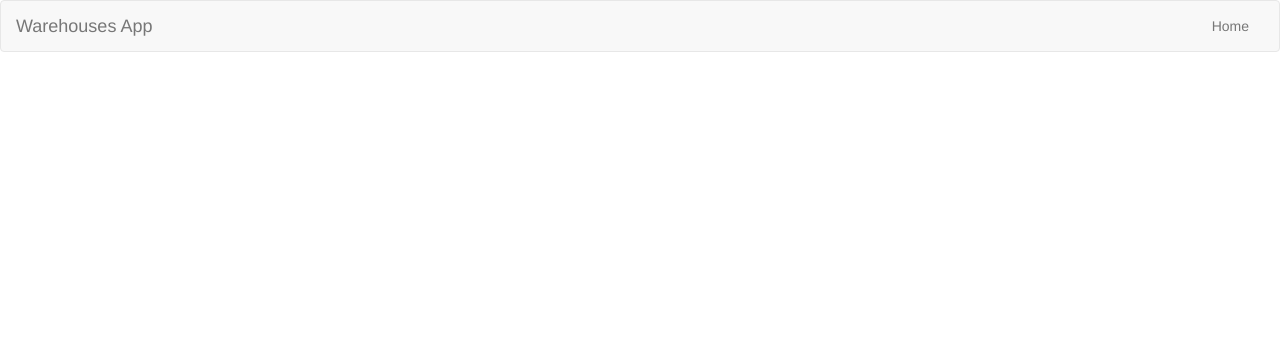
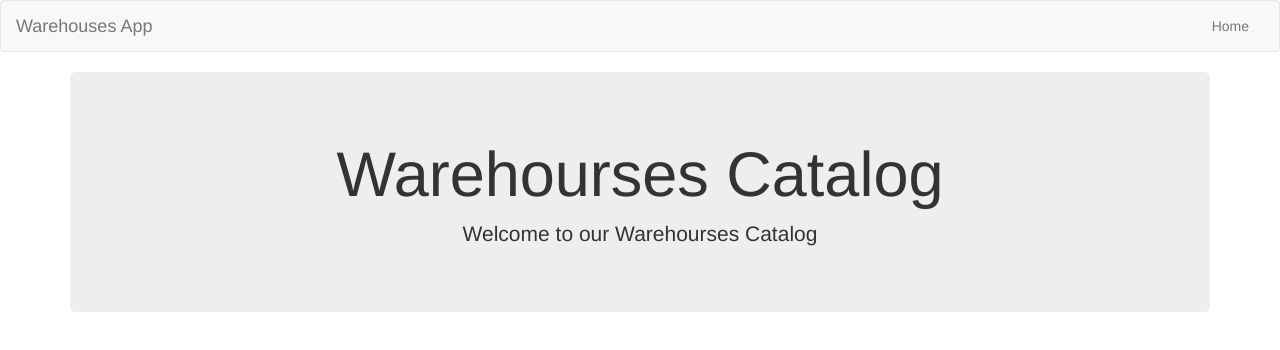
Before and after one commit to sergey-zhuravel/warehouses-client-sample, an Angular app: page / in a window 1280 px wide. Shown: the top 350 px of the page. Built offline with nearby package versions, Linux system fonts and the light colour scheme.

Commit message:
Added routes and home component

```diff
--- a/src/app/app.component.html
+++ b/src/app/app.component.html
@@ -1 +1,4 @@
 <app-navbar></app-navbar>
+<div class="container">
+  <router-outlet></router-outlet>
+</div>
--- a/src/app/app.module.ts
+++ b/src/app/app.module.ts
@@ -1,16 +1,26 @@
 import { BrowserModule } from '@angular/platform-browser';
 import { NgModule } from '@angular/core';
+import {RouterModule, Routes} from '@angular/router';
 
 import { AppComponent } from './app.component';
 import { NavbarComponent } from './components/navbar/navbar.component';
+import { HomeComponent } from './components/home/home.component';
+
+const appRoutes: Routes = [
+  {path: '', component: HomeComponent}
+];
+
+
 
 @NgModule({
   declarations: [
     AppComponent,
-    NavbarComponent
+    NavbarComponent,
+    HomeComponent
   ],
   imports: [
-    BrowserModule
+    BrowserModule,
+    RouterModule.forRoot(appRoutes),
   ],
   providers: [],
   bootstrap: [AppComponent]
--- /dev/null
+++ b/src/app/components/home/home.component.html
@@ -0,0 +1,5 @@
+<div class="jumbotron text-center">
+  <h1>Warehourses Catalog </h1>
+  <p class="lead">Welcome to our Warehourses Catalog</p>
+
+</div>
--- /dev/null
+++ b/src/app/components/home/home.component.ts
@@ -0,0 +1,15 @@
+import { Component, OnInit } from '@angular/core';
+
+@Component({
+  selector: 'app-home',
+  templateUrl: './home.component.html',
+  styleUrls: ['./home.component.css']
+})
+export class HomeComponent implements OnInit {
+
+  constructor() { }
+
+  ngOnInit() {
+  }
+
+}
```
Also changed, not shown: src/app/components/home/home.component.css (added), 1 other file (tests, documents, lock files or other folders).
